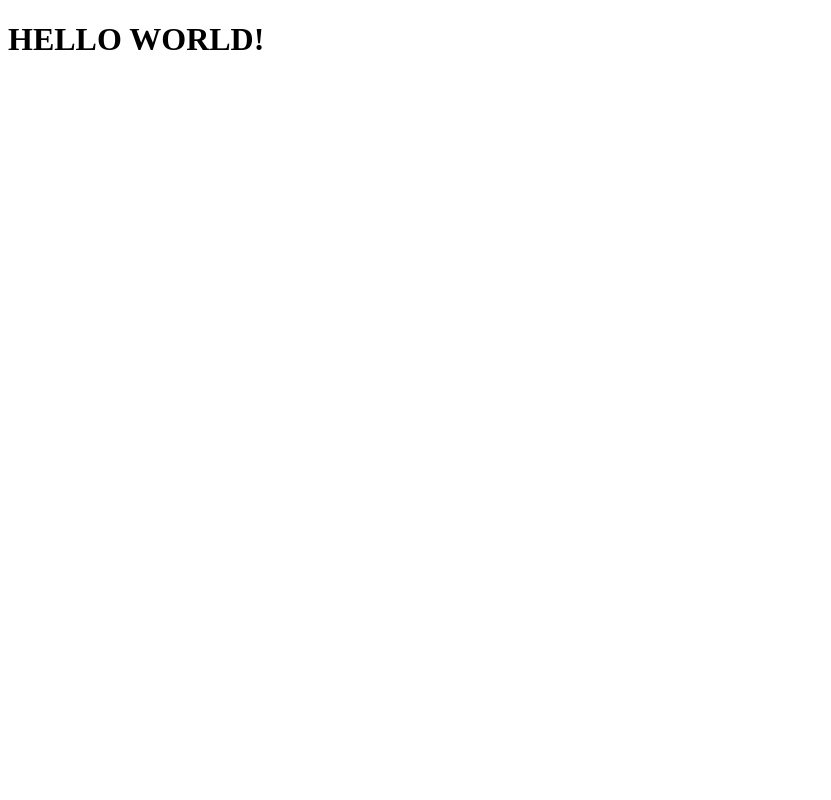
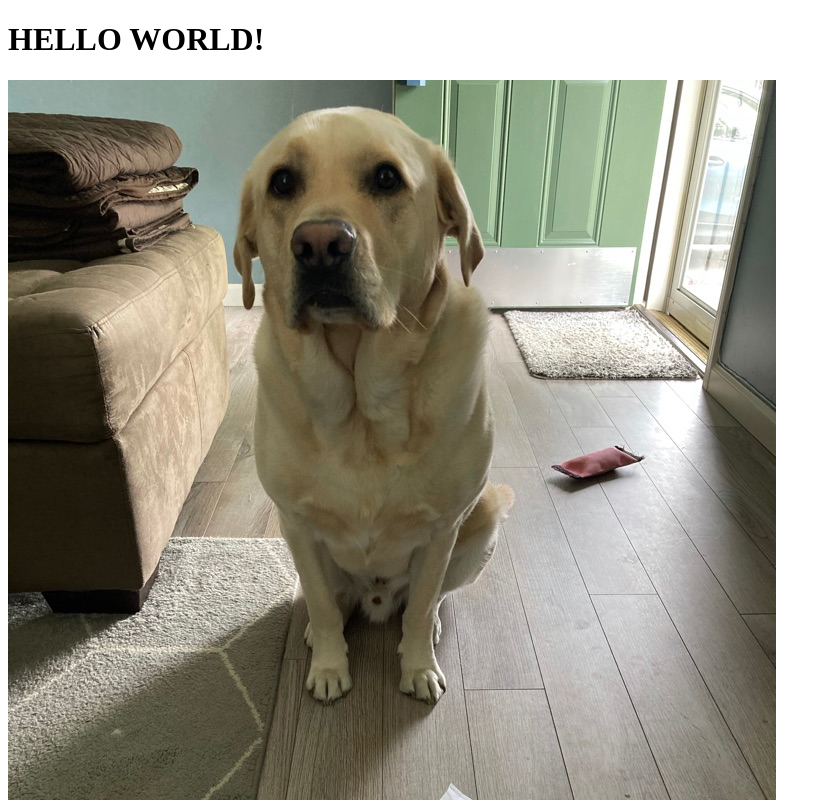
Before and after one commit to clarakheinz/cl-may2021, a plain HTML site: page index.html in a window 1280 px wide. Shown: the top 800 px of the page, without its empty margins (0-831 px from the left). Drawn offline with Linux system fonts and the light colour scheme.

Commit message:
Added image with alt text

```diff
--- a/index.html
+++ b/index.html
@@ -9,6 +9,7 @@
 <body>
 
     <h1>HELLO WORLD!</h1>
+    <img src='img/Thorboy1.jpeg' alt="Thor boy doing a sit for tacos">
 
 </body>
 </html>
```
Also changed, not shown: img/Thorboy1.jpeg (added).
